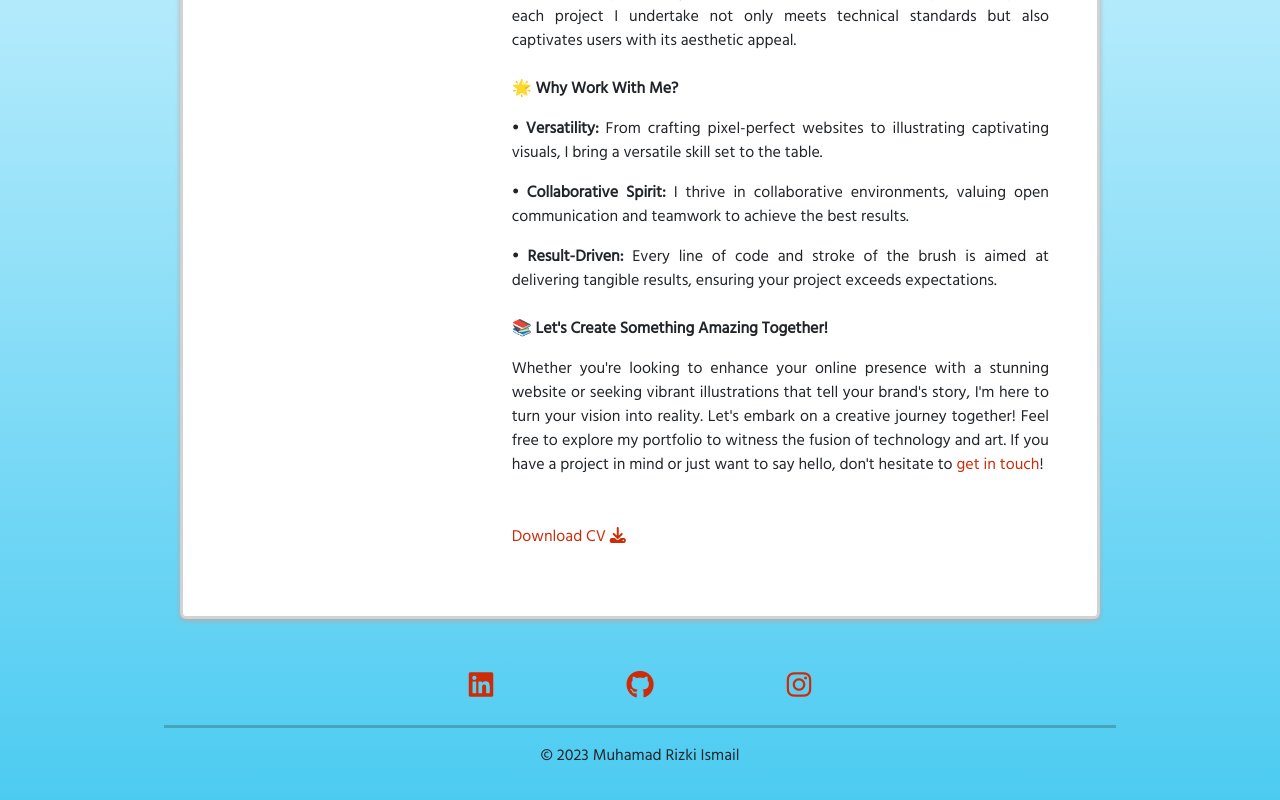
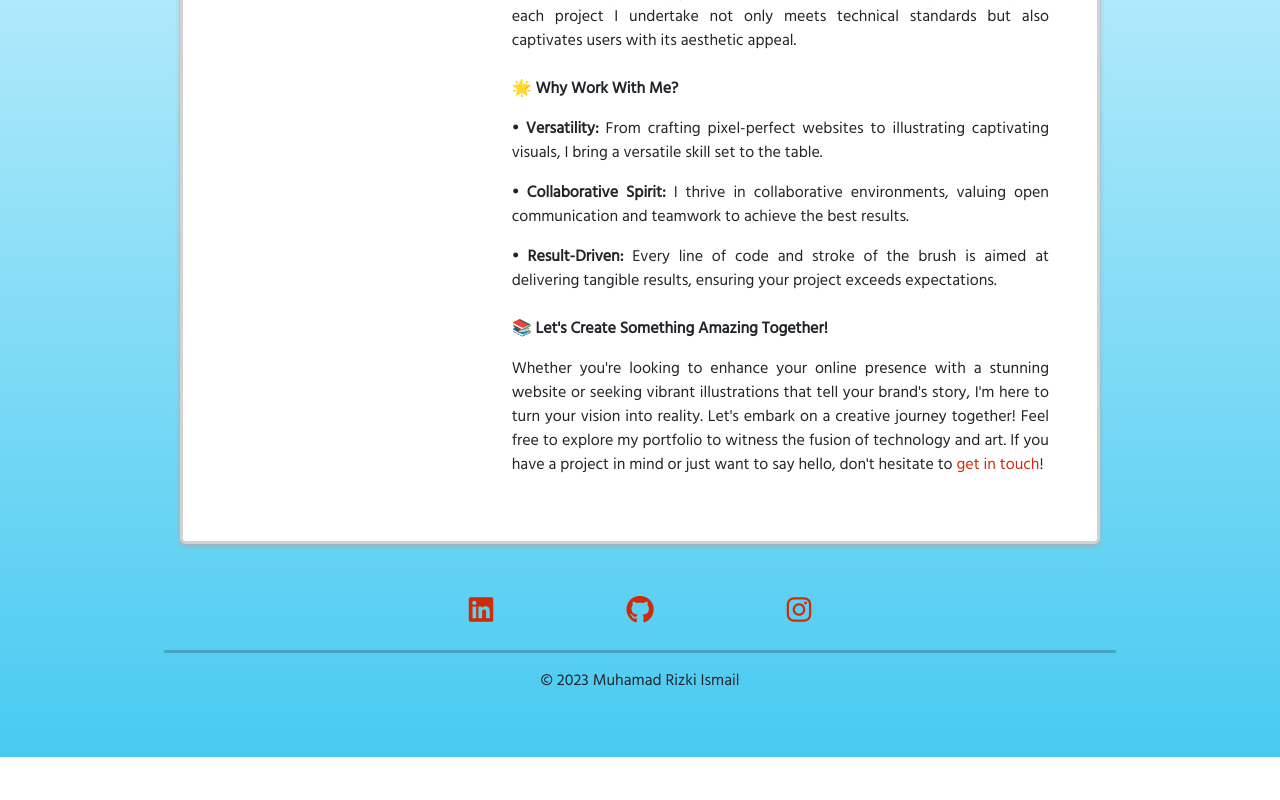
Before and after one commit to rizkiismail9a/rizki-ismail-page, a Vue app: page /about-me in a window 1280 px wide. Shown: the part 754-1554 px from the top of the page. After the commit the page ends 1511 px from the top, so only its background shows below. Built offline with nearby package versions, Linux system fonts and the light colour scheme.

Commit message:
remove some links

```diff
--- a/src/views/aboutMePage.vue
+++ b/src/views/aboutMePage.vue
@@ -39,12 +39,12 @@
             together! Feel free to explore my portfolio to witness the fusion of technology and art. If you have a project in mind or just want to say hello, don't hesitate to
             <router-link class="font-red" to="/contact-me">get in touch</router-link>!
           </p>
-          <p class="mt-5">
+          <!-- <p class="mt-5">
             <a class="font-red download-cv d-inline-block" ref="downloadCv" href="https://docs.google.com/document/d/1g58eWM0jJ0Z5M18E1KJG8zIPgA8n0FRZKcMR7aA9W8M/edit">
               Download CV <i class="fa-solid fa-download"></i>
               <span class="slide-hover"></span>
             </a>
-          </p>
+          </p> -->
         </div>
       </div>
     </div>
```
